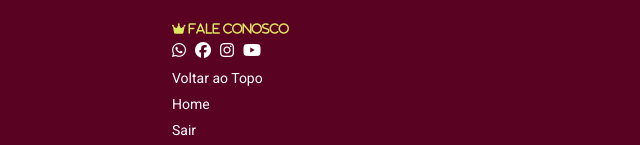
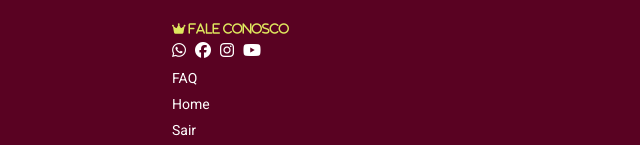
Before and after one commit to OfFernandoNeves/pj01-rewards-recompensas, a plain HTML site: page index.html in a window 1280 px wide. Shown: the part 7364-7509 px from the top of the page, 0-640 px from the left. Drawn offline with Linux system fonts and the light colour scheme.

Commit message:
aplica faq em todas as paginas

```diff
--- a/index.html
+++ b/index.html
@@ -53,7 +53,7 @@
                             <a href="#"><i class="fa-brands fa-youtube"></i></a>
                         </div>
                         <div class="footer-menu">
-                            <a href="back-top.html">Voltar ao Topo</a>
+                            <a href="./faq-us.html">FAQ</a>
                             <a href="./index.html">Home</a>
                             <a href="logout.html">Sair</a>
                         </div>
```
Also changed, not shown: order-sheet.html (+1 -1 lines).
